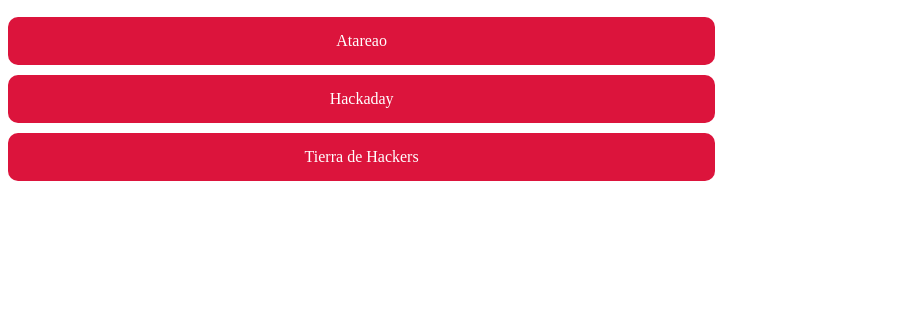
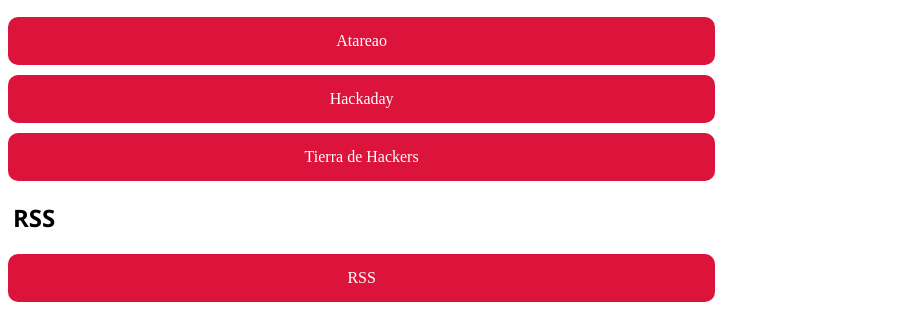
Before and after one commit to af3d3z/af3d3z.github.io, a plain HTML site: page ejs/feeds.html in a window 1280 px wide. Shown: the part 2048-2360 px from the top of the page, without its empty margins (0-903 px from the left). Before the commit the page ends 2239 px from the top, so only its background shows below. Drawn offline with Linux system fonts and the light colour scheme.

Commit message:
Terminado

```diff
--- a/ejs/feeds.html
+++ b/ejs/feeds.html
@@ -127,6 +127,8 @@
         <a class="boton" href="https://atareao.es/feed/">Atareao</a>
         <a class="boton" href="https://hackaday.com/feed/">Hackaday</a>
         <a class="boton" href="https://www.tierradehackers.com/feed/">Tierra de Hackers</a>
+        <h2>RSS</h2>
+        <a class="boton" href="https://af3d3z.github.io/feed">RSS</a>
     </div>
     <div class="side">
         <h2>¿Te gusta la informática?<br>¡Te encantaŕa mi blog!</h2>
```
